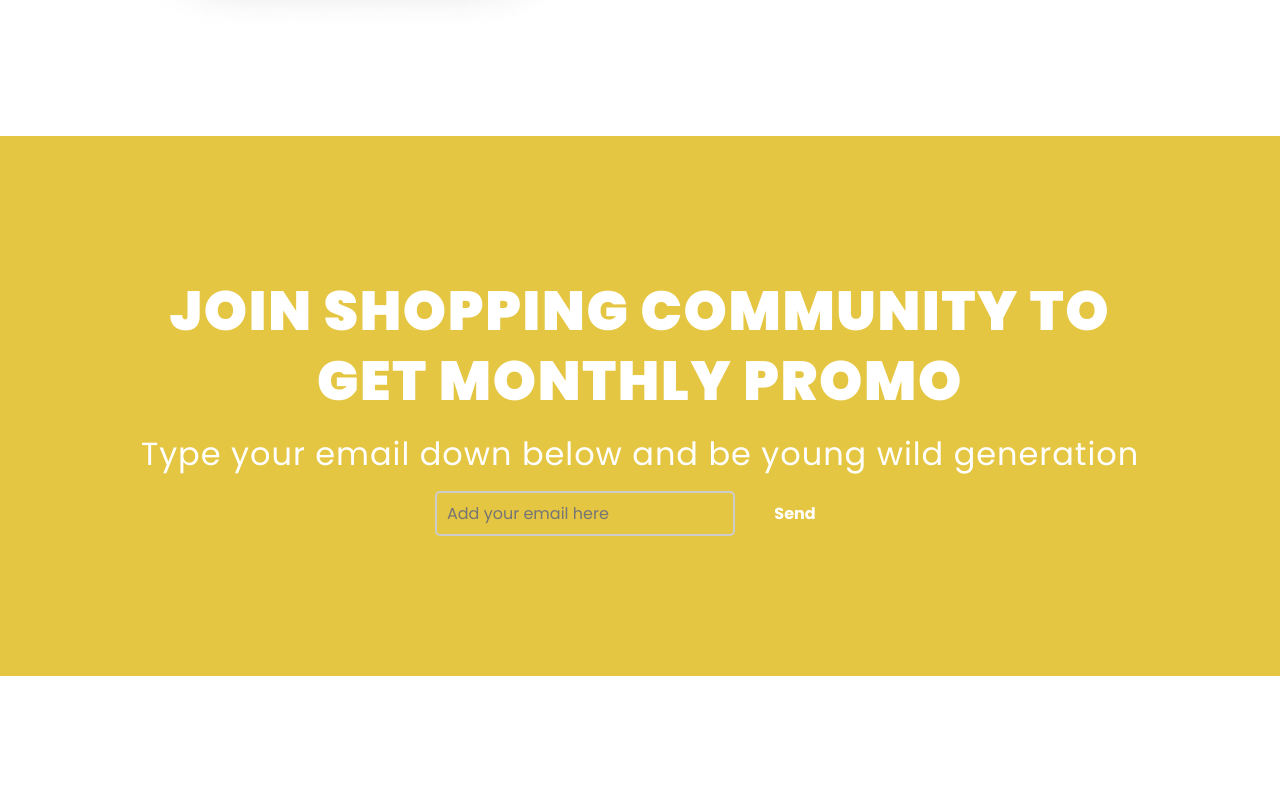
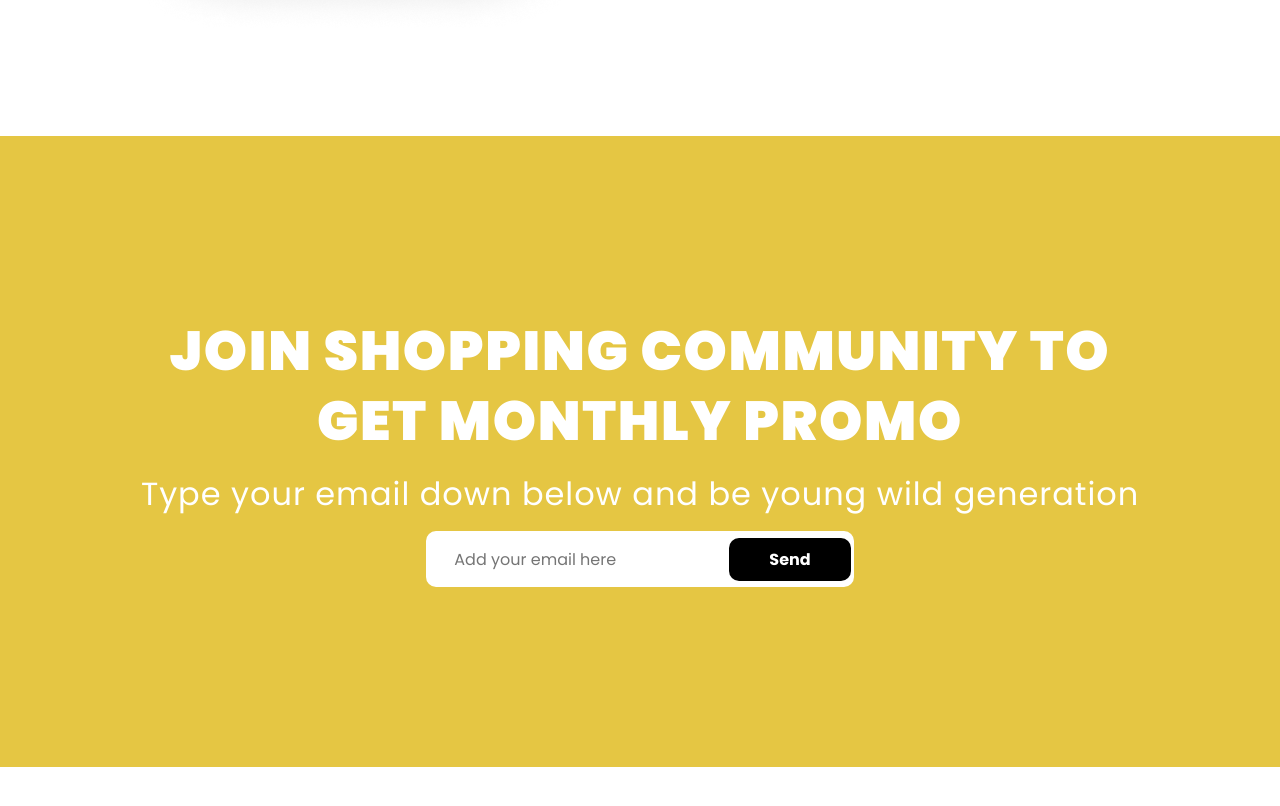
Before and after one commit to Farid-03/FP, a React (Create React App) app: page / in a window 1280 px wide. Shown: the part 5620-6426 px from the top of the page. Before the commit the page ends 6396 px from the top, so only its background shows below. Built offline with nearby package versions, Linux system fonts and the light colour scheme.

Commit message:
Adjust layout and design of email subscription form

```diff
--- a/src/components/card/Card.module.css
+++ b/src/components/card/Card.module.css
@@ -1,6 +1,5 @@
 .card {
 	position: relative;
-	/* cursor: pointer; */
 }
 
 .card:hover .card__img {
@@ -72,5 +71,5 @@
 }
 
 .card__icon {
-    position: relative;
+	position: relative;
 }
--- a/src/components/favourite/favourite.css
+++ b/src/components/favourite/favourite.css
@@ -10,7 +10,7 @@
 
 .favourite__cards {
 	display: grid;
-	grid-template-columns: repeat(2, 1fr); /* Две колонки */
-	gap: 40px; /* Расстояние между колонками */
+	grid-template-columns: repeat(2, 1fr);
+	gap: 40px;
 	justify-content: center;
 }
--- a/src/components/join/Join.jsx
+++ b/src/components/join/Join.jsx
@@ -11,6 +11,7 @@ const Join = () => {
 					<p>Type your email down below and be young wild generation</p>
 				</div>
 				<div className='join__form'>
+					<div className='join__input-wrapper'>
 						<input
 							type='email'
 							className='join__input'
@@ -19,6 +20,7 @@ const Join = () => {
 						<button className='join__btn'>Send</button>
 					</div>
 				</div>
+			</div>
 		</section>
 	)
 }
--- a/src/components/join/join.css
+++ b/src/components/join/join.css
@@ -3,8 +3,8 @@
 	justify-content: center;
 	align-items: center;
 	margin: 100px 0;
-	background-color: #e5c643; /* Фон для всей секции */
-	padding: 40px 0; /* Отступы сверху и снизу */
+	background-color: #e5c643;
+	padding: 80px 0;
 }
 
 .join__content {
@@ -12,9 +12,9 @@
 	flex-direction: column;
 	align-items: center;
 	gap: 20px;
-	max-width: 1200px; /* Ограничим максимальную ширину контента */
-	padding: 100px; /* Внутренние отступы вокруг текста */
-	border-radius: 10px; /* Скругление углов */
+	max-width: 1200px;
+	padding: 100px;
+	border-radius: 10px;
 }
 
 .join__header h2 {
@@ -37,30 +37,36 @@
 
 .join__form {
 	display: flex;
+	justify-content: center;
 	align-items: center;
-	gap: 10px;
+}
+
+.join__input-wrapper {
+	position: relative;
+	display: inline-block;
+	border: 3px solid #fff;
+	border-radius: 10px;
+	background-color: #ffffff;
 }
 
 .join__input {
 	width: 300px;
 	height: 45px;
-	padding: 10px;
+	padding: 25px 80px 25px 25px;
 	font-size: 16px;
-	border: 2px solid #ccc;
 	border-radius: 5px;
 	outline: none;
-	color: #ffffff;
+	color: #000;
 }
 
 .join__btn {
-	width: 100px;
-	height: 45px;
-	background: #e5c643;
+	height: 100%;
+	background: #000;
+	border-radius: 10px;
 	color: white;
-	border: none;
-	border-radius: 5px;
 	font-weight: 700;
 	cursor: pointer;
+	padding: 9px 40px;
 }
 
 .join__btn:hover {
--- a/src/styles/reset.css
+++ b/src/styles/reset.css
@@ -1,4 +1,3 @@
-/* Reset and base styles  */
 * {
 	padding: 0px;
 	margin: 0px;
@@ -11,28 +10,38 @@
 	box-sizing: border-box;
 }
 
-/* Links */
-
-a, a:link, a:visited  {
+a,
+a:link,
+a:visited {
 	text-decoration: none;
 }
 
-a:hover  {
+a:hover {
 	text-decoration: none;
 }
 
-/* Common */
-
-aside, nav, footer, header, section, main {
+aside,
+nav,
+footer,
+header,
+section,
+main {
 	display: block;
 }
 
-h1, h2, h3, h4, h5, h6, p {
+h1,
+h2,
+h3,
+h4,
+h5,
+h6,
+p {
 	font-size: inherit;
 	font-weight: inherit;
 }
 
-ul, ul li {
+ul,
+ul li {
 	list-style: none;
 }
 
@@ -40,7 +49,8 @@ img {
 	vertical-align: top;
 }
 
-img, svg {
+img,
+svg {
 	max-width: 100%;
 	height: auto;
 }
@@ -49,9 +59,10 @@ address {
 	font-style: normal;
 }
 
-/* Form */
-
-input, textarea, button, select {
+input,
+textarea,
+button,
+select {
 	font-family: inherit;
 	font-size: inherit;
 	color: inherit;
@@ -62,7 +73,8 @@ input::-ms-clear {
 	display: none;
 }
 
-button, input[type="submit"] {
+button,
+input[type='submit'] {
 	display: inline-block;
 	box-shadow: none;
 	background-color: transparent;
@@ -70,8 +82,10 @@ button, input[type="submit"] {
 	cursor: pointer;
 }
 
-input:focus, input:active,
-button:focus, button:active {
+input:focus,
+input:active,
+button:focus,
+button:active {
 	outline: none;
 }
 
```
Also changed, not shown: src/components/footer/Footer.jsx (added), src/components/footer/footer.css (added). Lines whose indentation alone changed are shown as unchanged.
